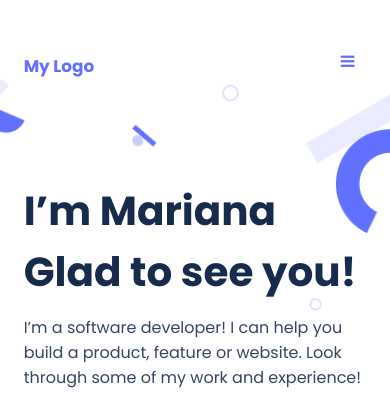
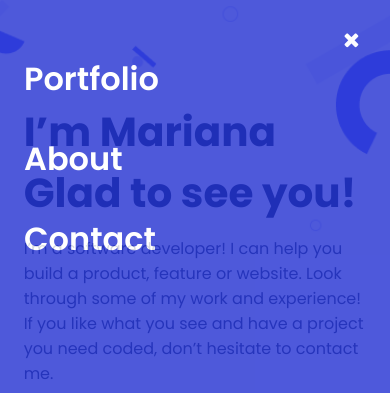
Before and after one commit to thenarain/Portfolio, a website: page index.html in a window 390 px wide. Both pictures are taken after a click on the link 365 px from the left and 39 px from the top of the page. Shown: the top 393 px of the page. Drawn offline with Linux system fonts and the light colour scheme.

Commit message:
Add Javascript in Hamburger menu

```diff
--- a/index.html
+++ b/index.html
@@ -30,12 +30,12 @@
       <div class="nav-mobile">
         <a class="logo logo-desktop" href="#">My Logo</a>
         <a class="open-menu" href="#"><i class="fa fa-bars"></i></a>
+        <div class="close-menu hidden"><a href="#"><i class="fa fa-times"></i></a></div>
       </div>
-      <ul class="main-menu">
+      <ul class="main-menu hidden ">
         <li><a href="#" class="elements">Portfolio</a></li>
         <li><a href="#" class="elements">About</a></li>
         <li><a href="#" class="elements">Contact</a></li>
-        <div class="close-menu"><i class="fa fa-times"></i></div>
       </ul>
     </nav>
 
@@ -288,6 +288,8 @@
       </form>
     </div>
   </footer>
+  <script src="script.js"></script>
+
 </body>
 
 </html>
--- /dev/null
+++ b/script.js
@@ -0,0 +1,28 @@
+const mainMenu = document.querySelector('.main-menu');
+const openMenu = document.querySelector('.open-menu');
+const closeMenu = document.querySelector('.close-menu');
+const logo = document.querySelector('.logo');
+const navBar = document.querySelector('.nav-bar');
+openMenu.addEventListener('click', show);
+
+
+function show() {
+    closeMenu.classList.toggle('hidden')
+    navBar.classList.add('show');
+    openMenu.classList.add('hidden')
+    mainMenu.classList.toggle('hidden');
+    logo.classList.add('hidden');
+    document.body.classList.add('no-scroll');
+}
+
+function closeMenuFun (){
+    openMenu.classList.remove('hidden')
+    closeMenu.classList.toggle('hidden')
+    navBar.classList.remove('show');
+    mainMenu.classList.toggle('hidden');
+    logo.classList.remove('hidden');
+    document.body.classList.remove('no-scroll');
+}
+
+
+closeMenu.addEventListener('click', closeMenuFun)
--- a/style.css
+++ b/style.css
@@ -1,7 +1,41 @@
 /* Mobile */
+.no-scroll {
+  overflow: hidden;
+}
 
 .main-menu {
-  display: none;
+  display: flex;
+  gap: 2em;
+  flex-direction: column;
+  padding: 24px;
+  color: #fff;
+  font-weight: 500;
+  list-style: none;
+}
+
+.elements {
+  color: #fff;
+  font-weight: 600;
+  font-size: 32px;
+  text-decoration: none;
+
+}
+
+.close-menu {
+  position: relative;
+  top: 24px;
+  left: 85%;
+  width: 40px;
+}
+
+.close-menu a {
+  font-size: 1.3rem;
+  color: #fff;
+  transition: all 0.3s;
+}
+
+.close-menu a:hover {
+  transform: scale(1.4);
 }
 
 .desktop-image, .rails {
@@ -41,6 +75,17 @@
   margin-top: 6.3vh;
   margin-right: 4.2vh;
   color: #6070ff;
+}
+
+.hidden {
+  display: none;
+}
+
+.show {
+  width: 100%;
+  height: 100%;
+  position:absolute;
+  background-color: #2230d2; opacity: 0.8;
 }
 
 .home-page {
@@ -497,7 +542,9 @@ li {
 
   .main-menu{
     display: flex;
+    flex-direction: row;
     gap: 3vw;
+    padding: 0;
     align-items: center;
     text-align: center;
   }
@@ -507,6 +554,7 @@ li {
     font-style: normal;
     font-weight: 500;
     font-size: 1.5vh;
+    text-decoration: none;
   }
 
   .home-page {
```
